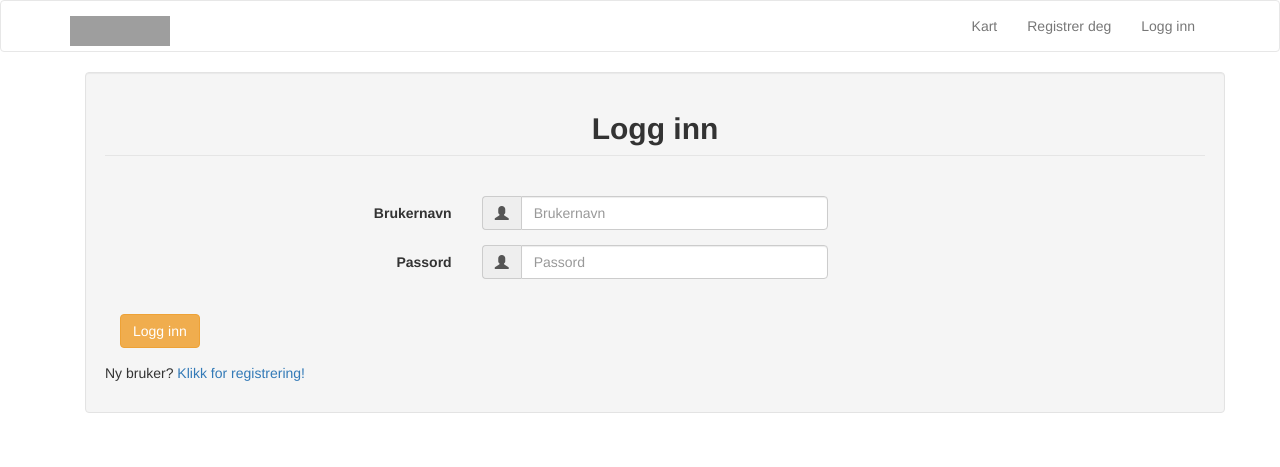
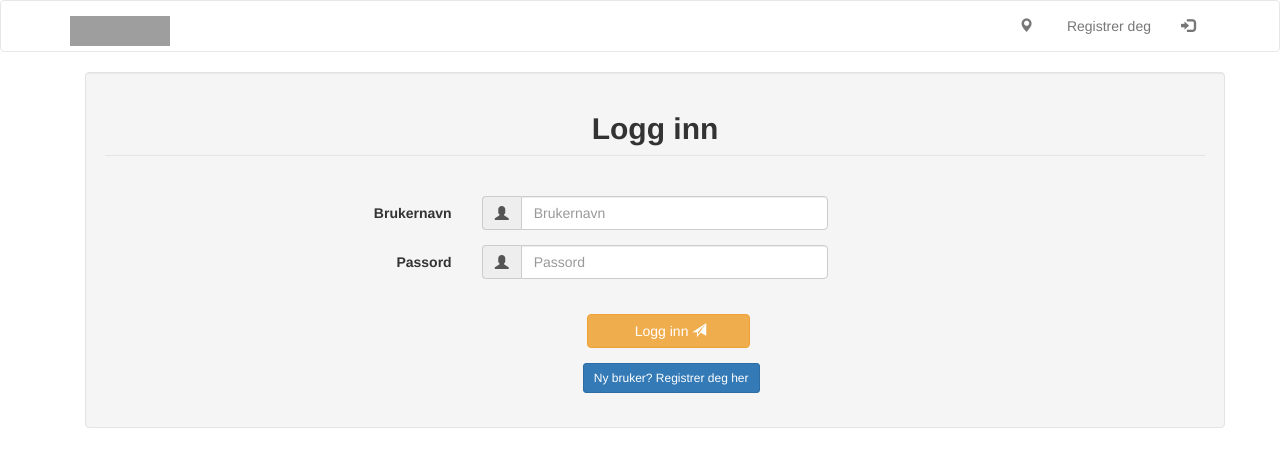
Before and after one commit to mtfalch/kulTUR, a Flask app: page /login in a window 1280 px wide. Shown: the top 467 px of the page. Run offline with Flask 2, Linux system fonts and the light colour scheme; some libraries are stand-ins or nearby versions; grey boxes are pictures that could not be loaded.

Commit message:
Small changes to frontend

```diff
--- a/app/forms.py
+++ b/app/forms.py
@@ -12,6 +12,12 @@ class LoginForm(FlaskForm):
 
 class SignUpForm(FlaskForm):
 
+    def validate_tlf(form, field):
+        tlf = User.query.filter_by(tlf=field.data).first()
+        if tlf is not None:
+            flash('Telefonnummer er allerede registrert')
+            raise ValidationError('Telefonnummer er allerede registrert')
+
     def validate_username(form, field):
         user = User.query.filter_by(username=field.data).first()
         if user is not None:
@@ -19,8 +25,8 @@ class SignUpForm(FlaskForm):
             raise ValidationError('Brukernavn er allerede tatt.')
 
     def validate_email(form, field):
-        user = User.query.filter_by(email=field.data).first()
-        if user is not None:
+        email = User.query.filter_by(email=field.data).first()
+        if email is not None:
             flash('Email er allerede brukt')
             raise ValidationError('Email er allerede brukt.')
 
--- a/app/templates/base.html
+++ b/app/templates/base.html
@@ -7,7 +7,7 @@
 {% block navbar %}
     <nav class="navbar navbar-default" style="background: white">
         <div class="container">
-            <div class="navbar-header"
+            <div class="navbar-header">
                 <button type="button" class="navbar-toggle collapsed" data-toggle="collapse" data-target="#bs-example-navbar-collapse-1" aria-expanded="false">
                     <span class="sr-only">Toggle navigation</span>
                     <span class="icon-bar"></span>
@@ -19,14 +19,14 @@
             <div class="collapse navbar-collapse" id="bs-example-navbar-collapse-1">
                 <ul class="nav navbar-nav navbar-right">
                     {% if current_user.is_anonymous %}
-                    <li><a href="{{url_for('map')}}">Kart</a></li>
-                    <li><a href="{{ url_for('registration') }}">Registrer deg</a></li>
-                    <li><a href="{{ url_for('login') }}">Logg inn</a></li>
+                    <li><a href="{{url_for('map')}}"> <span class="glyphicon glyphicon-map-marker"></span> </a></li>
+                    <li><a href="{{ url_for('registration') }}"><span class="glyphicon glyphicon-"></span> Registrer deg</a></li>
+                    <li><a href="{{ url_for('login') }}"><span class="glyphicon glyphicon-log-in"></span></a></li>
                     {% else %}
-                    <li><a href="{{url_for('map')}}">Kart</a></li>
-                    <li><a href="{{ url_for('user', username=current_user.username) }}">Profil</a></li>
-                    <li> <a href="{{ url_for('edit_profile') }}">Rediger profil</a></li>
-                    <li><a href="{{ url_for('logout') }}">Logg ut</a></li>
+                    <li><a href="{{url_for('map')}}"><span class="glyphicon glyphicon-map-marker"></span> </a></li>
+                    <li><a href="{{ url_for('user', username=current_user.username) }}"><span class="glyphicon glyphicon-user"></span> </a></li>
+                    <li> <a href="{{ url_for('edit_profile') }}"><span class="glyphicon glyphicon-edit"></span></a></li>
+                    <li><a href="{{ url_for('logout') }}"><span class="glyphicon glyphicon-log-out"></span></a></li>
                     {% endif %}
                 </ul>
             </div>
--- a/app/templates/login_html.html
+++ b/app/templates/login_html.html
@@ -37,23 +37,26 @@
     </div>
 
 
-    <!-- Button -->
+        <!-- Button -->
     <div class="form-group">
-      <!--<label class="col-md-4 control-label"></label>-->
-        <!-- {{form.submit.label(class_="col-md-4 control-label")}}-->
-        <div class="col-md-4 inputGroupContainer">
-        <div class="col-md-4">
-        &emsp;&emsp;&emsp;&emsp;&emsp;&emsp;&emsp;&emsp;&emsp;&emsp;&emsp;&emsp;&emsp;&emsp;&emsp;&emsp;&emsp;&emsp;&emsp;&emsp;{{form.submit(class_="btn btn-warning")}}
-      </div>
-    </div>
+        <label class="col-md-4 control-label"></label>
+        <div class="col-md-4"><br>
+              &nbsp&nbsp&nbsp&nbsp&nbsp&nbsp&nbsp&nbsp&nbsp&nbsp&nbsp&nbsp&nbsp&nbsp&nbsp&nbsp&nbsp&nbsp&nbsp&nbsp&nbsp&nbsp&nbsp&nbsp&nbsp&nbsp&nbsp<button type="submit" class="btn btn-warning" >&nbsp&nbsp&nbsp&nbsp&nbsp&nbsp&nbsp&nbsp Logg inn <span class="glyphicon glyphicon-send"></span>&nbsp&nbsp&nbsp&nbsp&nbsp&nbsp&nbsp&nbsp</button>
+        </div>
     </div>
 
-        <p>Ny bruker? <a href="{{ url_for('registration') }}">Klikk for registrering!</a></p>
-<!-- /.container -->
+
+        <div class="form-group">
+            <label class="col-md-4 control-label"></label>
+            <div class="col-md-4">
+                &nbsp&nbsp&nbsp&nbsp&nbsp&nbsp&nbsp&nbsp&nbsp&nbsp&nbsp&nbsp&nbsp&nbsp&nbsp&nbsp&nbsp&nbsp&nbsp&nbsp&nbsp&nbsp&nbsp&nbsp&nbsp&nbsp<a href="{{ url_for('registration') }}" class="btn btn-primary btn-sm" role="button">Ny bruker? Registrer deg her</a>
+            </div>
+        </div>
+
 
     </fieldset>
     </form>
-    </div>
 </div>
 
+
 {% endblock %}
--- a/app/templates/mainpage.html
+++ b/app/templates/mainpage.html
@@ -4,7 +4,7 @@
 
     <div class="jumbotron text-center" style="background: url(https://www.holsby.org/wp-content/uploads/2016/06/nature-header.jpg); background-size: 100% 100%;">
       <h1 style=color:white> Finn en kul tur da vel!</h1>
-      <p style=color:white> Utforsk Bymarkas mange turer, sjekk hva andre har sagt om løypene og legg inn egene kommentarer. </p>
+      <p style=color:white> Utforsk Bymarkas mange turer, sjekk hva andre har sagt om løypene og legg inn egne kommentarer. </p>
     </div>
 
 {% endblock %}
```
Also changed, not shown: app/templates/edit.html (+5 -9 lines), app/templates/registration.html (+5 -17 lines), app.db.
